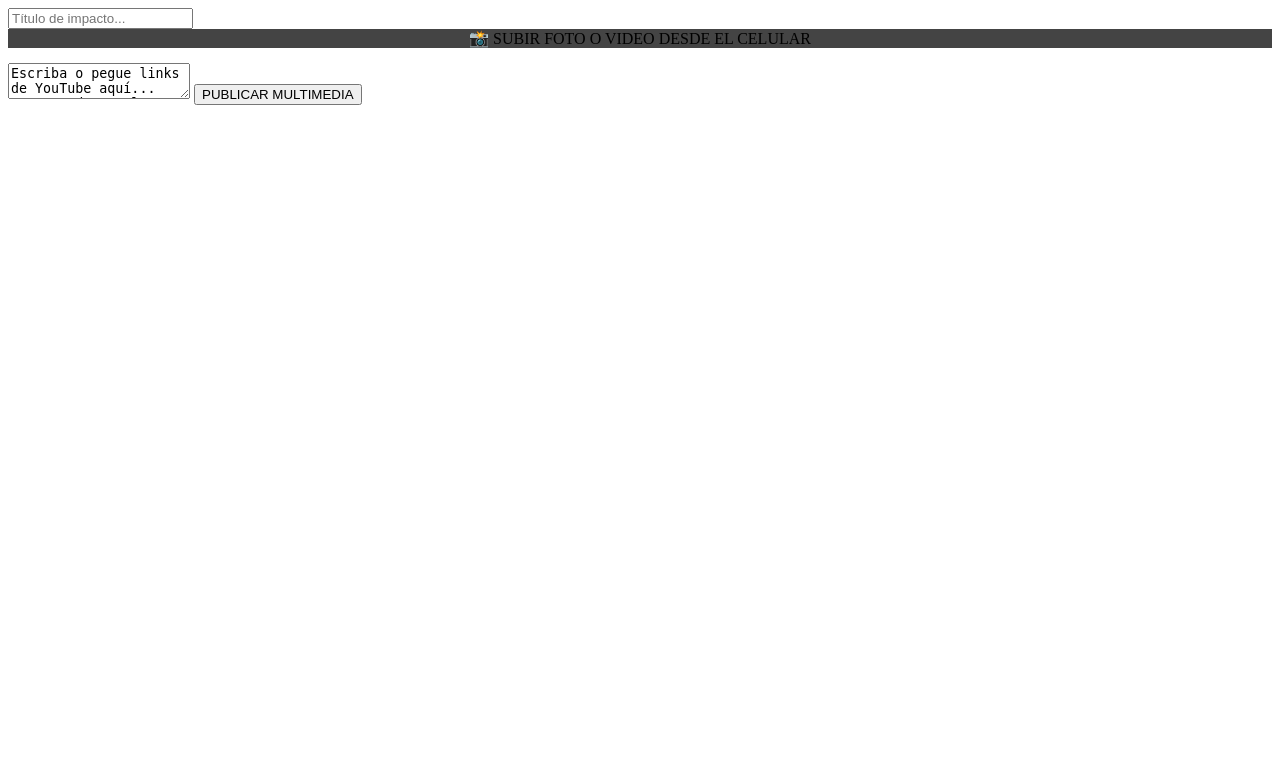
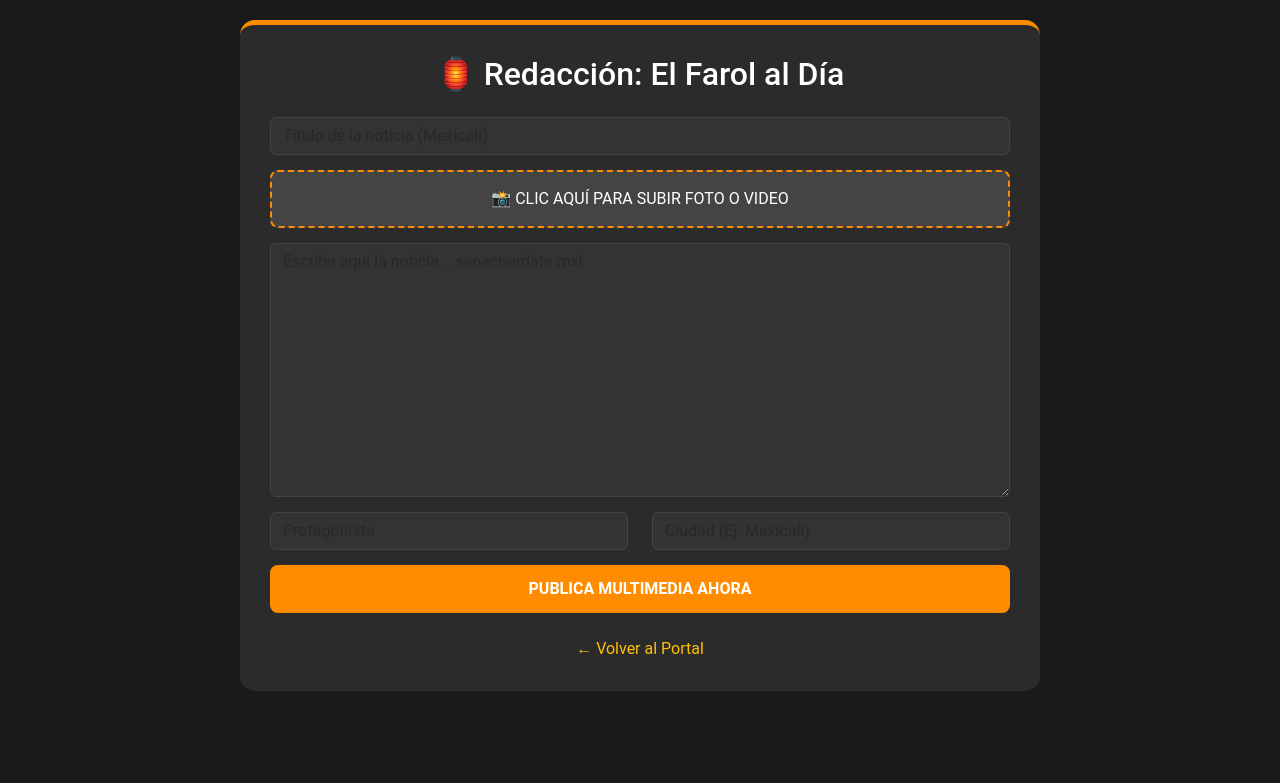
Before and after one commit to josecolor/farol-web., a Flask app: page /admin in a window 1280 px wide. Shown: the top 783 px of the page. Run offline with Flask 3, Linux system fonts and the light colour scheme; the visitor is signed in with stand-in values (Sample User, id 1).

Commit message:
Update admin.html

```diff
--- a/templates/admin.html
+++ b/templates/admin.html
@@ -1,12 +1,41 @@
-<form method="POST" enctype="multipart/form-data">
-    <input type="text" name="titulo" placeholder="Título de impacto..." class="form-input" required>
+<!DOCTYPE html>
+<html lang="es">
+<head>
+    <meta charset="UTF-8">
+    <title>Redacción - El Farol al Día</title>
+    <link rel="stylesheet" href="https://cdn.jsdelivr.net/npm/bootstrap@5.3.0/dist/css/bootstrap.min.css">
+    <style>
+        body { background-color: #1a1a1a; color: white; padding: 20px; font-family: 'Roboto', sans-serif; }
+        .editor-container { background: #2b2b2b; padding: 30px; border-radius: 15px; border-top: 5px solid #ff8c00; max-width: 800px; margin: auto; }
+        .btn-farol { background-color: #ff8c00; color: white; font-weight: bold; border: none; width: 100%; padding: 12px; border-radius: 8px; transition: 0.3s; }
+        .btn-farol:hover { background-color: #e67e00; }
+        .form-control { background: #333; color: white; border: 1px solid #444; margin-bottom: 15px; }
+        .file-label { display: block; background: #444; padding: 15px; text-align: center; border-radius: 8px; cursor: pointer; border: 2px dashed #ff8c00; margin-bottom: 15px; }
+    </style>
+</head>
+<body>
+    <div class="editor-container">
+        <h2 class="mb-4 text-center">🏮 Redacción: El Farol al Día</h2>
+        <form method="POST" enctype="multipart/form-data">
+            <input type="text" name="titulo" placeholder="Título de la noticia (Mexicali)" class="form-control" required>
 
-    <label class="btn-farol" style="display:block; text-align:center; background:#444; margin-bottom:15px;">
-        📸 SUBIR FOTO O VIDEO DESDE EL CELULAR
-        <input type="file" name="archivo" accept="image/*,video/*" style="display:none;">
-    </label>
+            <label class="file-label">
+                📸 CLIC AQUÍ PARA SUBIR FOTO O VIDEO
+                <input type="file" name="archivo" accept="image/*,video/*" style="display:none;">
+            </label>
 
-    <textarea id="editor" name="contenido">Escriba o pegue links de YouTube aquí... seoacuerdate mxl</textarea>
+            <textarea name="contenido" placeholder="Escriba aquí la noticia... seoacuerdate mxl" class="form-control" rows="10" required></textarea>
 
-    <button type="submit" class="btn-farol" style="margin-top:20px;">PUBLICAR MULTIMEDIA</button>
-</form>
+            <div class="row">
+                <div class="col-md-6"><input type="text" name="protagonista" placeholder="Protagonista" class="form-control"></div>
+                <div class="col-md-6"><input type="text" name="ciudad" placeholder="Ciudad (Ej: Mexicali)" class="form-control"></div>
+            </div>
+
+            <button type="submit" class="btn-farol">PUBLICA MULTIMEDIA AHORA</button>
+        </form>
+        <div class="text-center mt-4">
+            <a href="/" class="text-warning" style="text-decoration:none;">← Volver al Portal</a>
+        </div>
+    </div>
+</body>
+</html>
```
